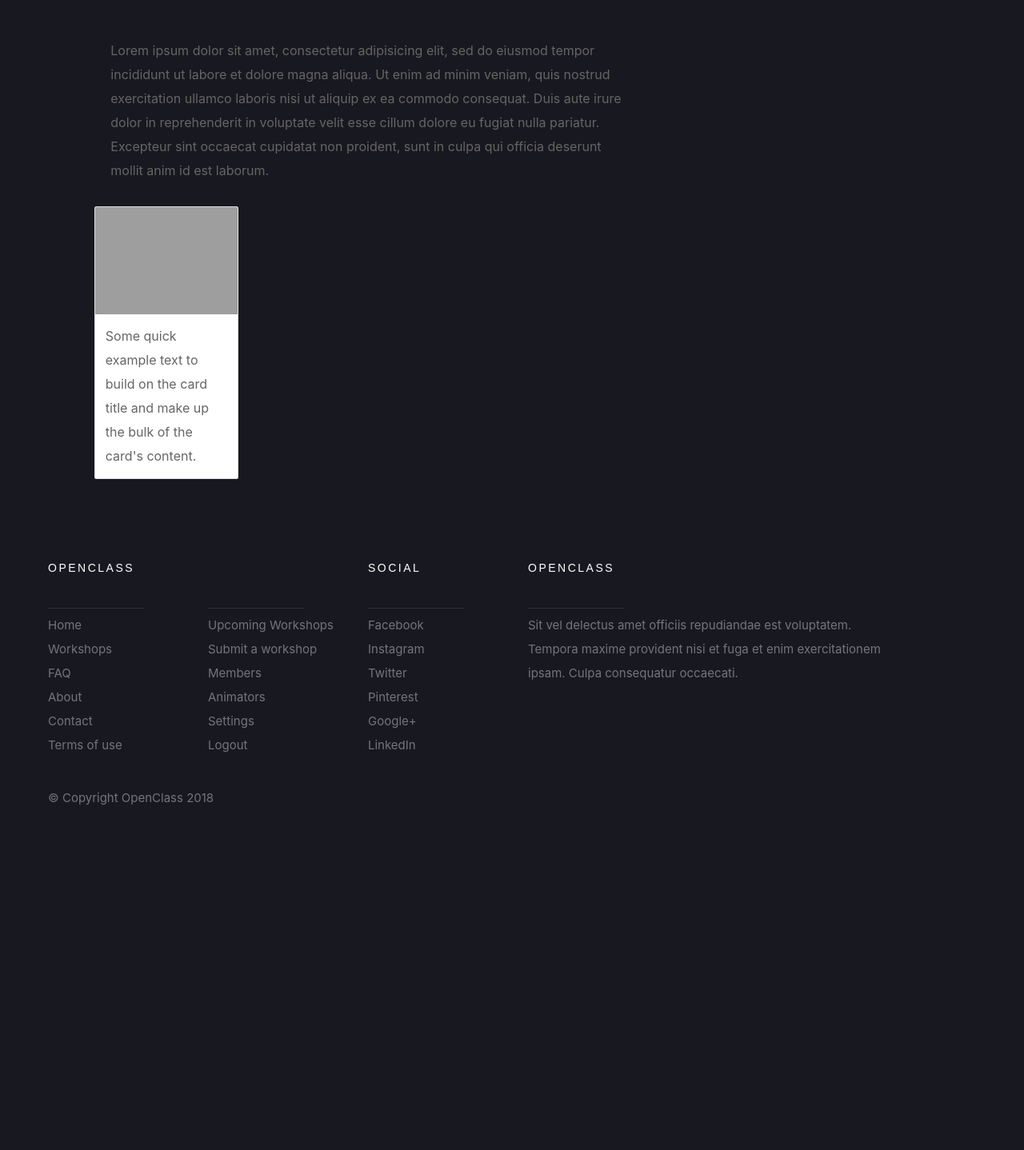
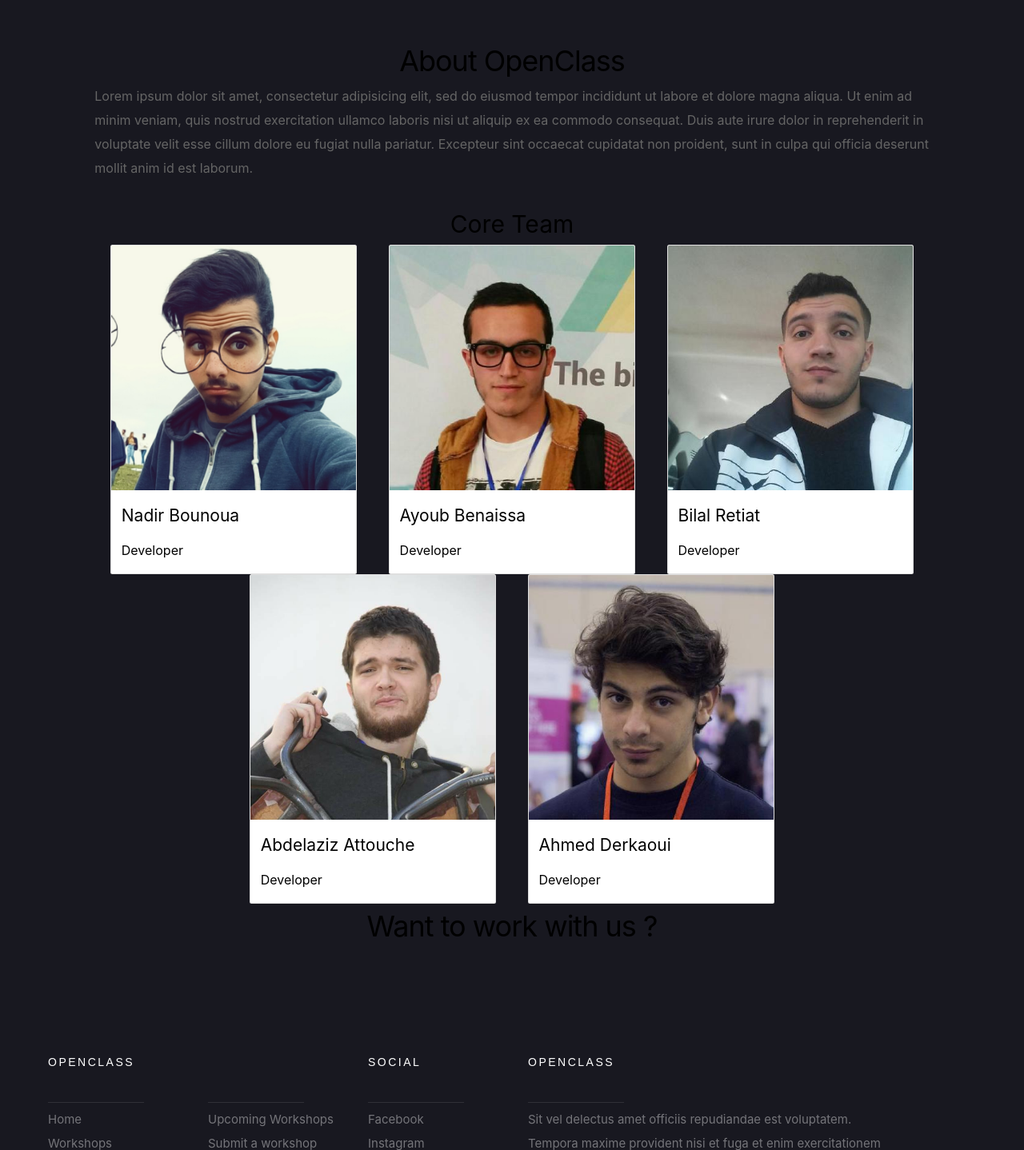
Before and after one commit to youben11/open-class, a Django app: page /about in a window 1280 px wide. Shown: the part 103-1541 px from the top of the page at 80% size. Before the commit the page ends 1110 px from the top, so only its background shows below. Run offline with Django 3.2, Linux system fonts and the light colour scheme; some libraries are stand-ins or nearby versions; some web fonts are replaced; grey boxes are pictures that could not be loaded.

Commit message:
Fix about template

```diff
--- a/OpenClass/openclass/templates/openclass/about.html
+++ b/OpenClass/openclass/templates/openclass/about.html
@@ -1,20 +1,95 @@
 {% extends 'openclass/base.html' %}
 {% load staticfiles %}
+{% block headercontent %}
 
+<link rel="stylesheet" href="{% static 'openclass/css/about.css' %}">
+{% endblock %}
 {% block content %}
 <div class="container">
-  <div class="row">
-    <div class="col-12 col-lg-10 col-xl-8">
-      <p class="website-decripption">Lorem ipsum dolor sit amet, consectetur adipisicing elit, sed do eiusmod tempor incididunt ut labore et dolore magna aliqua. Ut enim ad minim veniam, quis nostrud exercitation ullamco laboris nisi ut aliquip ex ea commodo consequat. Duis aute irure dolor in reprehenderit in voluptate velit esse cillum dolore eu fugiat nulla pariatur. Excepteur sint occaecat cupidatat non proident, sunt in culpa qui officia deserunt mollit anim id est laborum.</p>
+  <div class="row"  style="display:flex;justify-content:center;align-items:center;">
+
+    <h1 class="about-title">About OpenClass</h1>
     </div>
+
+
+  <div class="row" style="display:flex;justify-content:center;align-items:center;">
+        <p class="website-decripption">Lorem ipsum dolor sit amet, consectetur adipisicing elit, sed do eiusmod tempor incididunt ut labore et dolore magna aliqua. Ut enim ad minim veniam, quis nostrud exercitation ullamco laboris nisi ut aliquip ex ea commodo consequat. Duis aute irure dolor in reprehenderit in voluptate velit esse cillum dolore eu fugiat nulla pariatur. Excepteur sint occaecat cupidatat non proident, sunt in culpa qui officia deserunt mollit anim id est laborum.</p>
+    </div>
+
+  <div class="row" style="display:flex;justify-content:center;align-items:center;">
+
+    <h2 class="team-header">Core Team</h2>
+
   </div>
-  <div class="row">
-    <div class="card" style="width: 18rem;">
-      <img class="card-img-top" src="..." alt="Card image cap">
-      <div class="card-body">
-        <p class="card-text">Some quick example text to build on the card title and make up the bulk of the card's content.</p>
+  <div class="row row-1">
+        <div class="col-12 col-lg-10 col-xl-4">
+          <div class="card card-custom">
+          <img class="card-img-top" src="{% static 'openclass/img/team/nadir.png' %}" alt="Card image cap">
+          <div class="card-body">
+            <h4>Nadir Bounoua</h4>
+            <h5>Developer</h5>
+            <p class="card-text"></p>
+          </div>
+        </div>
+        </div>
+      <div class="col-12 col-lg-10 col-xl-4">
+
+      <div class="card card-custom">
+        <img class="card-img-top" src="{% static 'openclass/img/team/ayoub.jpg' %}" alt="Card image cap">
+        <div class="card-body">
+          <h4>Ayoub Benaissa</h4>
+          <h5>Developer</h5>
+          <p class="card-text"></p>
+        </div>
       </div>
     </div>
+     <div class="col-12 col-lg-10 col-xl-4">
+       <div class="card card-custom">
+          <img class="card-img-top" src="{% static 'openclass/img/team/bilal.jpg' %}" alt="Card image cap">
+          <div class="card-body">
+            <h4>Bilal Retiat</h4>
+            <h5>Developer</h5>
+            <p class="card-text"></p>
+          </div>
+        </div>
+      </div>
+    </div>
+  <div class="row" style="display:flex;justify-content:center;align-items:center;">
+    <div class="col-12 col-lg-10 col-xl-4">
+      <div class="card card-custom">
+      <img class="card-img-top" src="{% static 'openclass/img/team/aziz.png' %}" alt="Card image cap">
+      <div class="card-body">
+        <h4>Abdelaziz Attouche</h4>
+        <h5>Developer</h5>
+        <p class="card-text"></p>
+      </div>
+      </div>
+    </div>
+
+    <div class="col-12 col-lg-10 col-xl-4">
+     <div class="card card-custom">
+        <img class="card-img-top" src="{% static 'openclass/img/team/ahmed.jpg' %}" alt="Card image cap">
+        <div class="card-body">
+          <h4>Ahmed Derkaoui</h4>
+          <h5>Developer</h5>
+          <p class="card-text"></p>
+        </div>
+      </div>
   </div>
+
+  </div>
+
+  <div class="row"  style="display:flex;justify-content:center;align-items:center;">
+
+    <h1 class="about-title">Want to work with us ?</h1>
+    </div>
+
+
+  <div class="row" style="display:flex;justify-content:center;align-items:center;">
+        <p class="website-decripption"></p>
+    </div>
+
+
 </div>
+
 {% endblock %}
```
